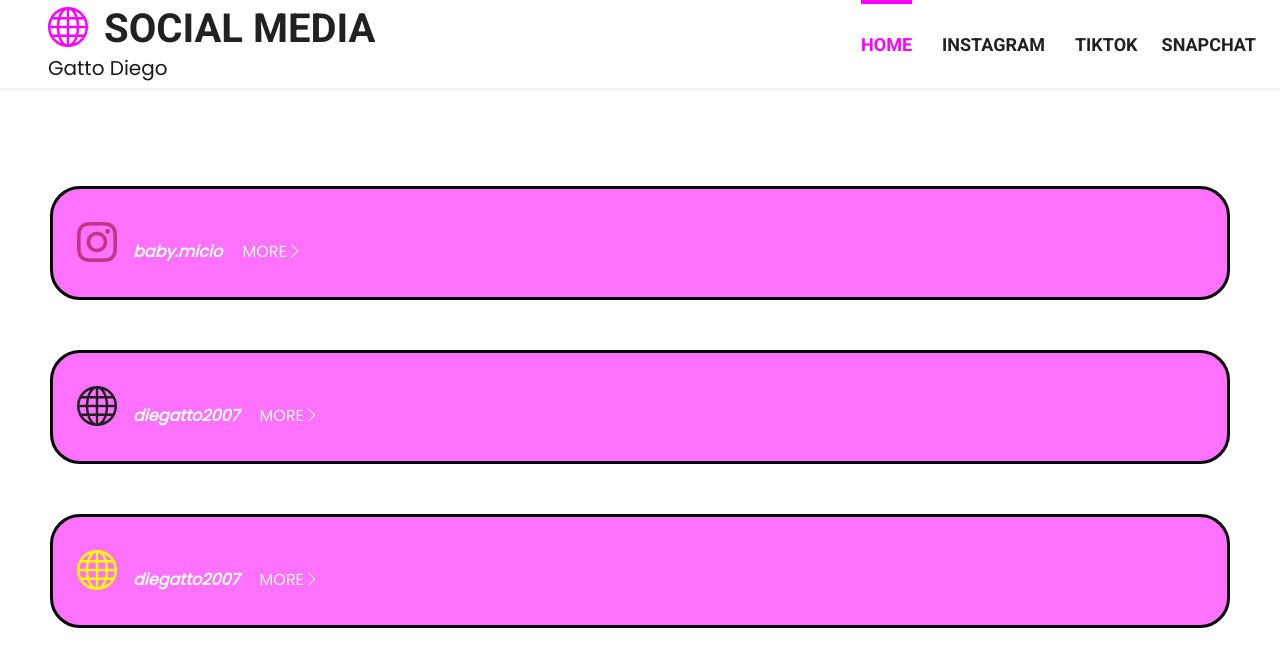
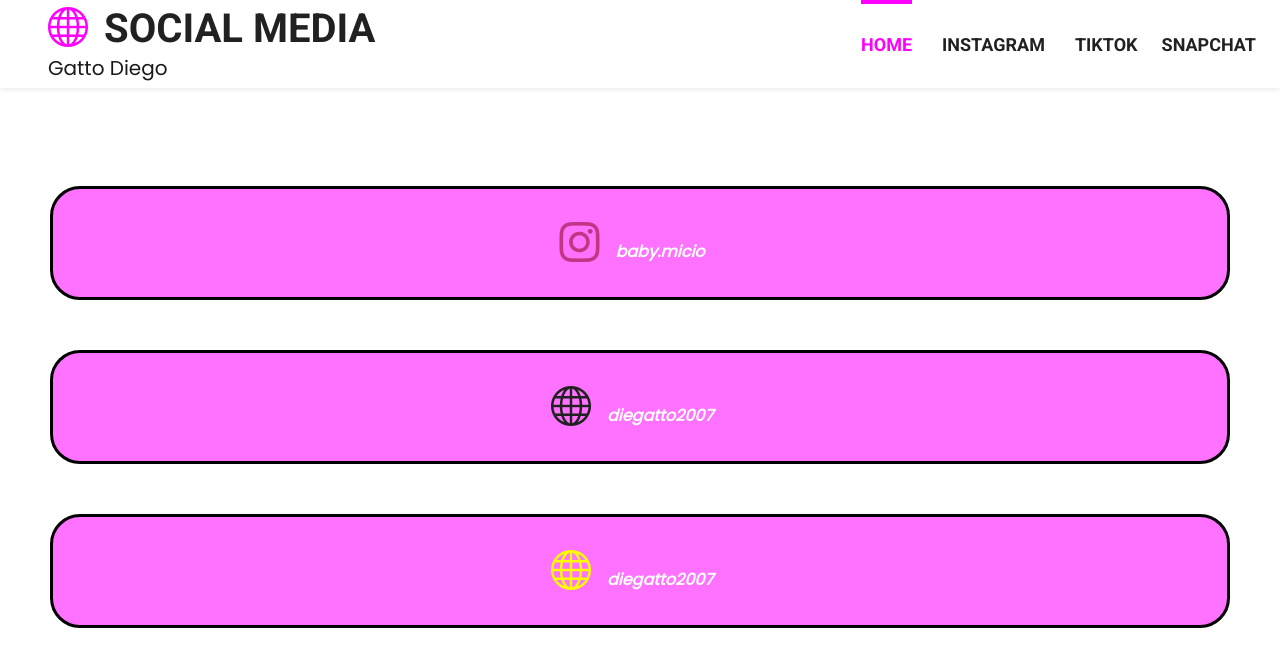
Before and after one commit to micio104/social, a plain HTML site: page index.html in a window 1280 px wide. Drawn offline with nearby package versions, Linux system fonts and the light colour scheme.

Commit message:
tolto tasto more

```diff
--- a/css/style.css
+++ b/css/style.css
@@ -25,6 +25,7 @@
     margin: 50px;
     background-color: #ff00ff8e;
     color: rgb(255, 255, 255);
+    text-align: center;
 }
 
 .btn {
--- a/index.html
+++ b/index.html
@@ -51,15 +51,12 @@
     <div class="social py-5">
         <div class="boxSocial p-4">
             <i class="bi bi-instagram fs-1 icon-instagram me-3"></i><strong><a class="text-white" href="https://www.instagram.com/baby.micio/"><em class="me-3" href="">baby.micio</em></a></strong>
-            <a class="text-more text-uppercase">More<i class="bi bi-chevron-right"></i></a>
         </div>
         <div class="boxSocial p-4">
             <i class="bi bi-globe fs-1 icon-TikTok me-3"></i><strong><a class="text-white" href="https://www.tiktok.com/@diegatto2007"><em class="me-3">diegatto2007</em></a></strong>
-            <a class="text-more text-uppercase" href="">More<i class="bi bi-chevron-right"></i></a>
         </div>
         <div class="boxSocial p-4">
             <i class="bi bi-globe fs-1 icon-snapchat me-3"></i><strong><a class="text-white" href="https://www.snapchat.com/add/diegatto07?share_id=N7GKFo-HuA8&locale=it-IT"><em class="me-3">diegatto2007</em></a></strong>
-            <a class="text-more text-uppercase" href=""> More<i class="bi bi-chevron-right"></i></a>
         </div>
     </div>
     <!-- Blog End -->
```
